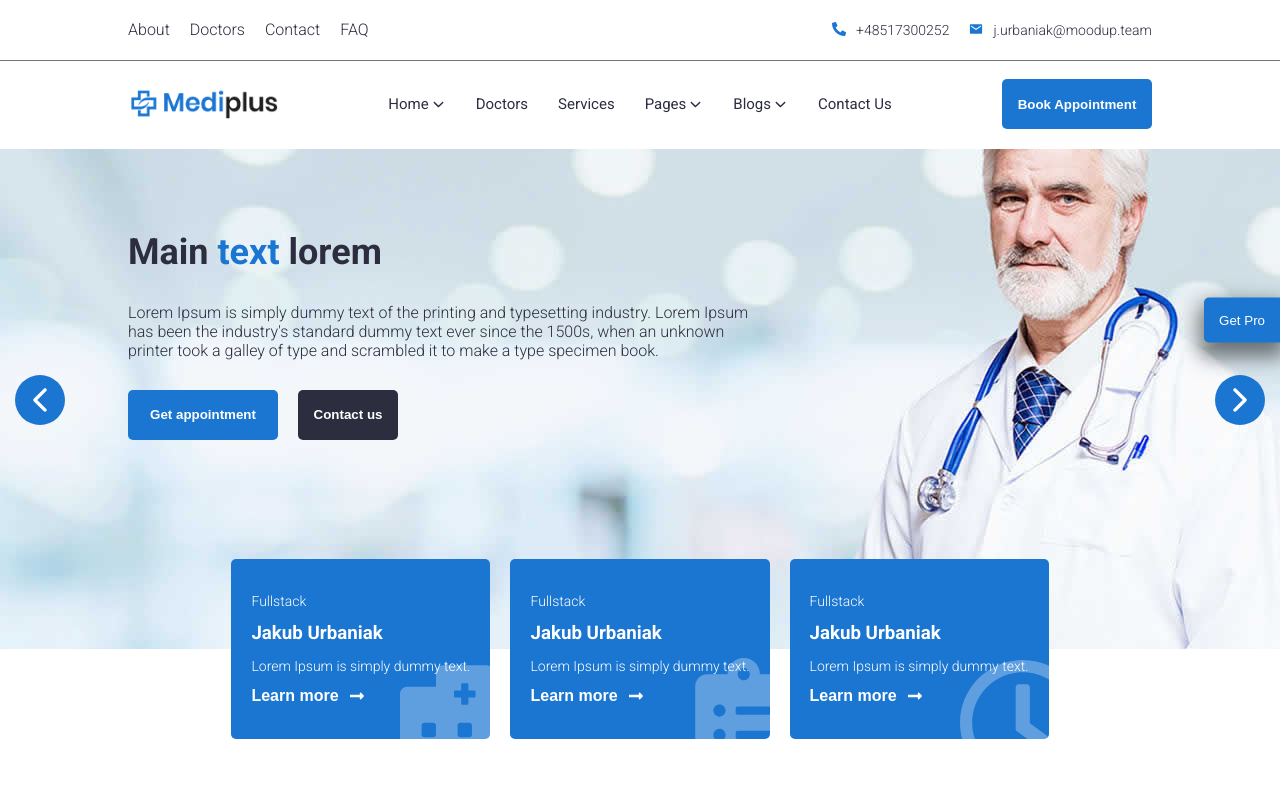
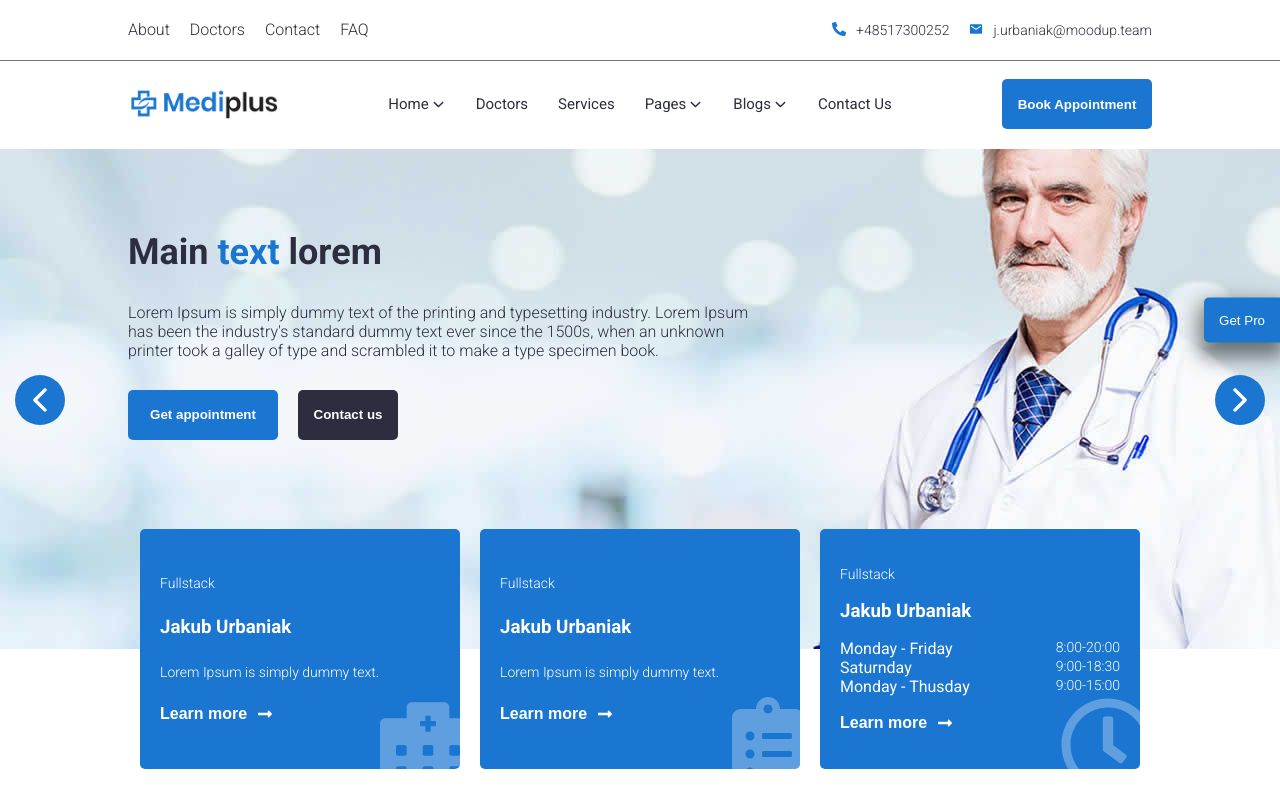
Before and after one commit to KubaBaniak/mediaplus, a React (Vite) app: page / in a window 1280 px wide. Shown: the top 808 px of the page. Built offline with nearby package versions, Linux system fonts and the light colour scheme.

Commit message:
apply review suggestions

```diff
--- a/src/App.tsx
+++ b/src/App.tsx
@@ -1,46 +1,8 @@
-import Card from "./components/card/card";
-import Carousel from "./components/carousel/carousel";
-import Header from "./components/header/header";
-import Navbar from "./components/navbar/navbar";
 import "./App.scss";
-import SidebarButton from "./components/sidebarButton/sidebarButton";
-import { FaHospitalAlt, FaClipboardList, FaRegClock } from "react-icons/fa";
+import HomePageContent from "./pages/homePage/homePage";
 
 function App() {
-  return (
-    <main className="main-section">
-      <Header />
-      <Navbar />
-      <Carousel />
-      <div className="card-section">
-        <Card
-          card={{
-            title: "Jakub Urbaniak",
-            secondaryTitle: "Fullstack",
-            text: "Lorem Ipsum is simply dummy text.",
-            icon: FaHospitalAlt,
-          }}
-        />
-        <Card
-          card={{
-            title: "Jakub Urbaniak",
-            secondaryTitle: "Fullstack",
-            text: "Lorem Ipsum is simply dummy text.",
-            icon: FaClipboardList,
-          }}
-        />
-        <Card
-          card={{
-            title: "Jakub Urbaniak",
-            secondaryTitle: "Fullstack",
-            text: "Lorem Ipsum is simply dummy text.",
-            icon: FaRegClock,
-          }}
-        />
-      </div>
-      <SidebarButton />
-    </main>
-  );
+  return <HomePageContent />;
 }
 
 export default App;
--- a/src/components/card/card.scss
+++ b/src/components/card/card.scss
@@ -2,8 +2,8 @@
 
 .card {
   transform: translate(0, -50%);
-  max-width: 280px;
-  max-height: 200px;
+  width: 280px;
+  height: 200px;
   min-width: 100px;
   min-height: 140px;
   background-color: $blue;
@@ -45,11 +45,11 @@
   }
 
   .icon {
-    width: 50%;
+    width: 30%;
     height: auto;
     position: absolute;
-    top: 55%;
-    left: 65%;
+    top: 70%;
+    left: 75%;
     opacity: 0.3;
   }
 }
--- /dev/null
+++ b/src/components/card/cardSchedule.scss
@@ -0,0 +1,17 @@
+.schedule-card {
+  .schedule-card--list {
+    list-style: none;
+    margin: 0;
+    padding: 0;
+
+    .schedule-card--schedule {
+      padding: 0;
+      display: flex;
+      justify-content: space-between;
+
+      .schedule-card--days {
+        margin-left: 30px;
+      }
+    }
+  }
+}
--- /dev/null
+++ b/src/components/card/cardSchedule.tsx
@@ -0,0 +1,42 @@
+import { IconType } from "react-icons";
+import "./card.scss";
+import "./cardSchedule.scss";
+import { FaLongArrowAltRight } from "react-icons/fa";
+
+interface ISchedule {
+  days: string;
+  time: string;
+}
+
+interface IScheduleCard {
+  title: string;
+  secondaryTitle: string;
+  text: ISchedule[];
+  icon: IconType;
+}
+
+export default function ScheduleCard({
+  scheduleCardData,
+}: {
+  scheduleCardData: IScheduleCard;
+}) {
+  return (
+    <div className="card schedule-card">
+      <h4>{scheduleCardData.secondaryTitle}</h4>
+      <h3>{scheduleCardData.title}</h3>
+      <ul className="schedule-card--list">
+        {scheduleCardData.text.map((day) => (
+          <li className="schedule-card--schedule">
+            {day.days}
+            <span className="schedule-card--days">{day.time}</span>
+          </li>
+        ))}
+      </ul>
+      <button className="button--learn-more">
+        Learn more
+        <FaLongArrowAltRight />
+      </button>
+      <scheduleCardData.icon className="icon" />
+    </div>
+  );
+}
--- /dev/null
+++ b/src/components/globalHeader/globalHeader.tsx
@@ -0,0 +1,11 @@
+import Header from "../header/header";
+import Navbar from "../navbar/navbar";
+
+export default function GlobalHeader() {
+  return (
+    <>
+      <Header />
+      <Navbar />
+    </>
+  );
+}
--- /dev/null
+++ b/src/pages/homePage/homePage.tsx
@@ -0,0 +1,46 @@
+import GlobalHeader from "../../components/globalHeader/globalHeader";
+import Carousel from "../../components/carousel/carousel";
+import Card from "../../components/card/card";
+import ScheduleCard from "../../components/card/cardSchedule";
+import SidebarButton from "../../components/sidebarButton/sidebarButton";
+import { FaHospitalAlt, FaClipboardList, FaRegClock } from "react-icons/fa";
+
+export default function HomePageContent() {
+  return (
+    <main className="main-section">
+      <GlobalHeader />
+      <Carousel />
+      <div className="card-section">
+        <Card
+          card={{
+            title: "Jakub Urbaniak",
+            secondaryTitle: "Fullstack",
+            text: "Lorem Ipsum is simply dummy text.",
+            icon: FaHospitalAlt,
+          }}
+        />
+        <Card
+          card={{
+            title: "Jakub Urbaniak",
+            secondaryTitle: "Fullstack",
+            text: "Lorem Ipsum is simply dummy text.",
+            icon: FaClipboardList,
+          }}
+        />
+        <ScheduleCard
+          scheduleCardData={{
+            title: "Jakub Urbaniak",
+            secondaryTitle: "Fullstack",
+            text: [
+              { days: "Monday - Friday", time: "8:00-20:00" },
+              { days: "Saturnday", time: "9:00-18:30" },
+              { days: "Monday - Thusday", time: "9:00-15:00" },
+            ],
+            icon: FaRegClock,
+          }}
+        />
+      </div>
+      <SidebarButton />
+    </main>
+  );
+}
```
